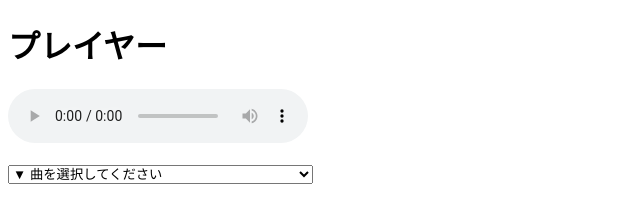
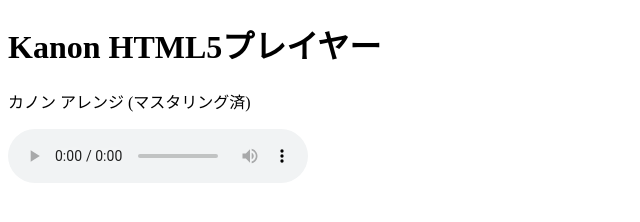
Before and after one commit to ryouga-77/kanokyouyuupureiya-, a plain HTML site: page index.html in a window 1280 px wide. Shown: the whole page, without its empty margins (0-640 px from the left). Drawn offline with Linux system fonts and the light colour scheme.

Commit message:
Update title and audio player in index.html

```diff
--- a/index.html
+++ b/index.html
@@ -2,39 +2,16 @@
 <html lang="ja">
 <head>
 <meta charset="UTF-8">
-<title>プレイヤー</title>
+<title>Kanon HTML5プレイヤー</title>
 </head>
 <body>
 
-    <h1>プレイヤー</h1>
+    <h1>Kanon HTML5プレイヤー</h1>
+    <p>カノン アレンジ (マスタリング済)</p>
 
-    <audio id="player" controls autoplay>
+    <audio src="kanonarennziba-jyon_mastered.mp3" controls>
         お使いのブラウザは音声再生をサポートしていません。
     </audio>
 
-    <br><br>
-
-    <select id="trackSelect" onchange="playAudio()">
-        <option value="">▼ 曲を選択してください</option>
-        <option value="kanon.mp3">カノン (原曲) - mp3</option>
-        <option value="kanonarennziba-jyon.m4a">カノン アレンジ (オリジナル) - m4a</option>
-        <option value="kanonarennziba-jyon_mastered.mp3">カノン アレンジ (マスタリング済) - mp3</option>
-        <option value="kanonarennziba-jyon_mastered.wav">カノン アレンジ (マスタリング済 高音質) - wav</option>
-        <option value="kanonarennziba-jyondram-solo.mp3">カノン アレンジ (ドラムソロ) - mp3</option>
-        <option value="kanonarennziba-jyonNo-dram.mp3">カノン アレンジ (ドラムなし) - mp3</option>
-    </select>
-
-    <script>
-        function playAudio() {
-            const player = document.getElementById('player');
-            const select = document.getElementById('trackSelect');
-
-            // 空の選択肢以外が選ばれたら再生する
-            if (select.value !== "") {
-                player.src = select.value;
-            }
-        }
-    </script>
-
 </body>
 </html>
```
